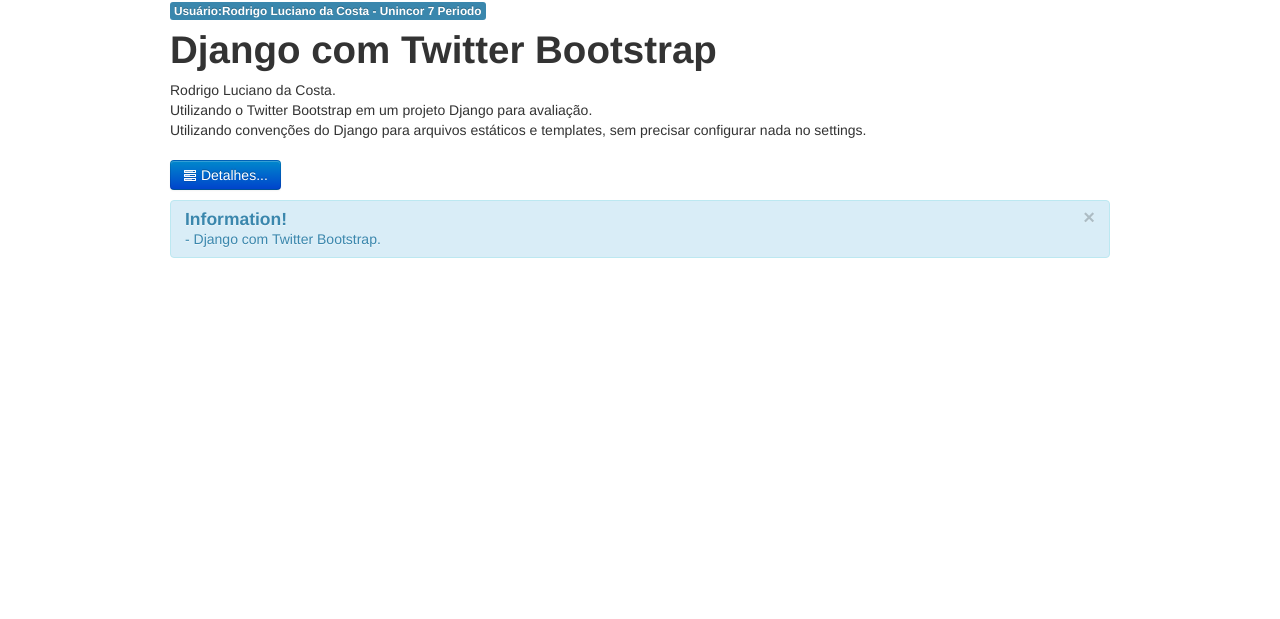
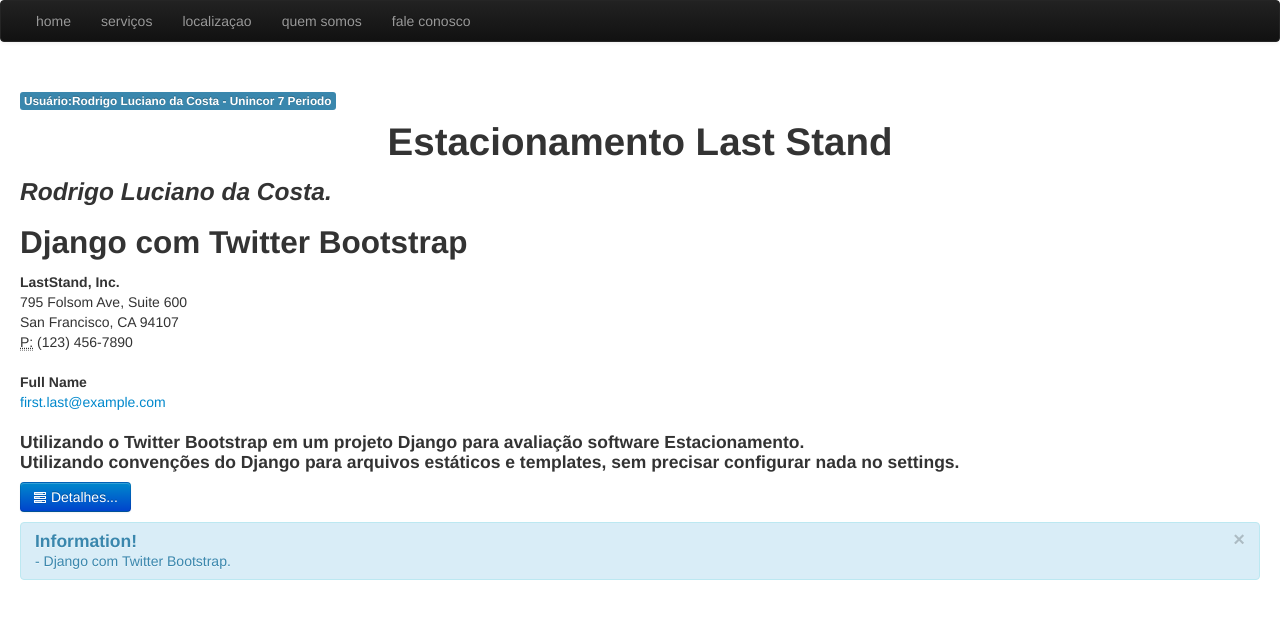
Before and after one commit to rodrigolucianocosta/ProjectParking, a Django app: page / in a window 1280 px wide. Shown: the top 619 px of the page. Run offline with Django 3.2, Linux system fonts and the light colour scheme; some libraries are stand-ins or nearby versions.

Commit message:
trabalhando com menu

```diff
--- a/ProjectParking/Parking/templates/Parking/index.html
+++ b/ProjectParking/Parking/templates/Parking/index.html
@@ -2,24 +2,81 @@
 <!DOCTYPE html>
 <html lang="pt-br">
 	<head>
+	<meta http-equiv="content-type" content="text/html; charset=utf-8" />
 		<title>Bootstrap, from Twitter</title>
 		<link href="{% static "Parking/bootstrap/css/bootstrap.css" %}" rel="stylesheet">
+		<meta name="viewport" content="width=device-width, initial-scale=1">
 	</head>
 	<body>
-		<div class="container">
-			<span class="label label-info">Usuário:Rodrigo Luciano da Costa - Unincor 7 Periodo</span>
-			<h1>Django com Twitter Bootstrap</h1>
+			    <!--[if lt IE 9]>
+      <script src="assets/js/html5shiv.js"></script>
+      <![endif]-->
+   </head>
+   <body>
+      <!-- NAVBAR
+         ================================================== -->
+      <div class="navbar-wrapper">
+         <div class="navbar navbar-inverse">
+            <div class="container">
+               <div class="navbar-inner">
+
+                  <div class="nav-collapse collapse">
+                     <ul class="nav">
+                        <li><a >home</a></li>
+                        <li><a href="index.php?p=addon"> <img  >serviços</a></li>
+                        <li><a href="index.php?p=charts"><img >localizaçao</a></li>
+                        <li><a href="index.php?p=help">  <img >quem somos</a></li>
+                        <li><a href="index.php?p=linkus"><img>fale conosco</a></li>
+                     </ul>
+                  </div>
+                  <!--/.nav-collapse -->
+               </div>
+               <!-- /.navbar-inner -->
+            </div>
+            <!-- /.container -->
+         </div>
+         <!-- /.navbar -->
+      </div>
+      <!-- /.navbar-wrapper -->
+      <!-- Carousel
+         ================================================== -->
+
+      <!-- CONTENT
+         ================================================== -->
+		<div class="container-fluid">
+
+
+			<h1><span class="label label-info">Usuário:Rodrigo Luciano da Costa - Unincor 7 Periodo</span></h1>
+
+			<h1><p class="text-center"</p>Estacionamento Last Stand</h1>
+			<h3><em>Rodrigo Luciano da Costa.</em></h3>
+			<h2>Django com Twitter Bootstrap</h2>
+			<address>
+				<strong>LastStand, Inc.</strong><br>
+					795 Folsom Ave, Suite 600<br>
+					San Francisco, CA 94107<br>
+					<abbr title="Phone">P:</abbr> (123) 456-7890
+			</address>
+			<address>
+  				<strong>Full Name</strong><br>
+  					<a href="mailto:#">first.last@example.com</a>
+			</address>
 			<p>
-			Rodrigo Luciano da Costa.<br>
-			Utilizando o Twitter Bootstrap em um projeto Django para avaliação.<br>
+
+			<h4>Utilizando o Twitter Bootstrap em um projeto Django para avaliação software Estacionamento.<br>
 			Utilizando convenções do Django para arquivos estáticos e templates,
-			sem precisar configurar nada no settings.<br><br>
+			sem precisar configurar nada no settings.<br></h4>
+
 			<a href="#" class="btn btn-primary"><i class="icon-tasks icon-white"></i>&nbsp;Detalhes...</a>
 			</p>
+
+
 				<div class="alert alert-info">
 					<button type="button" class="close" data-dismiss="alert">&times;</button>
 					<h4>Information!</h4>
 					 - Django com Twitter Bootstrap.
+				</div>
+
 				</div>
 		</div> <!-- /container -->
 		<!-- Le javascript ================================================== -->
```
